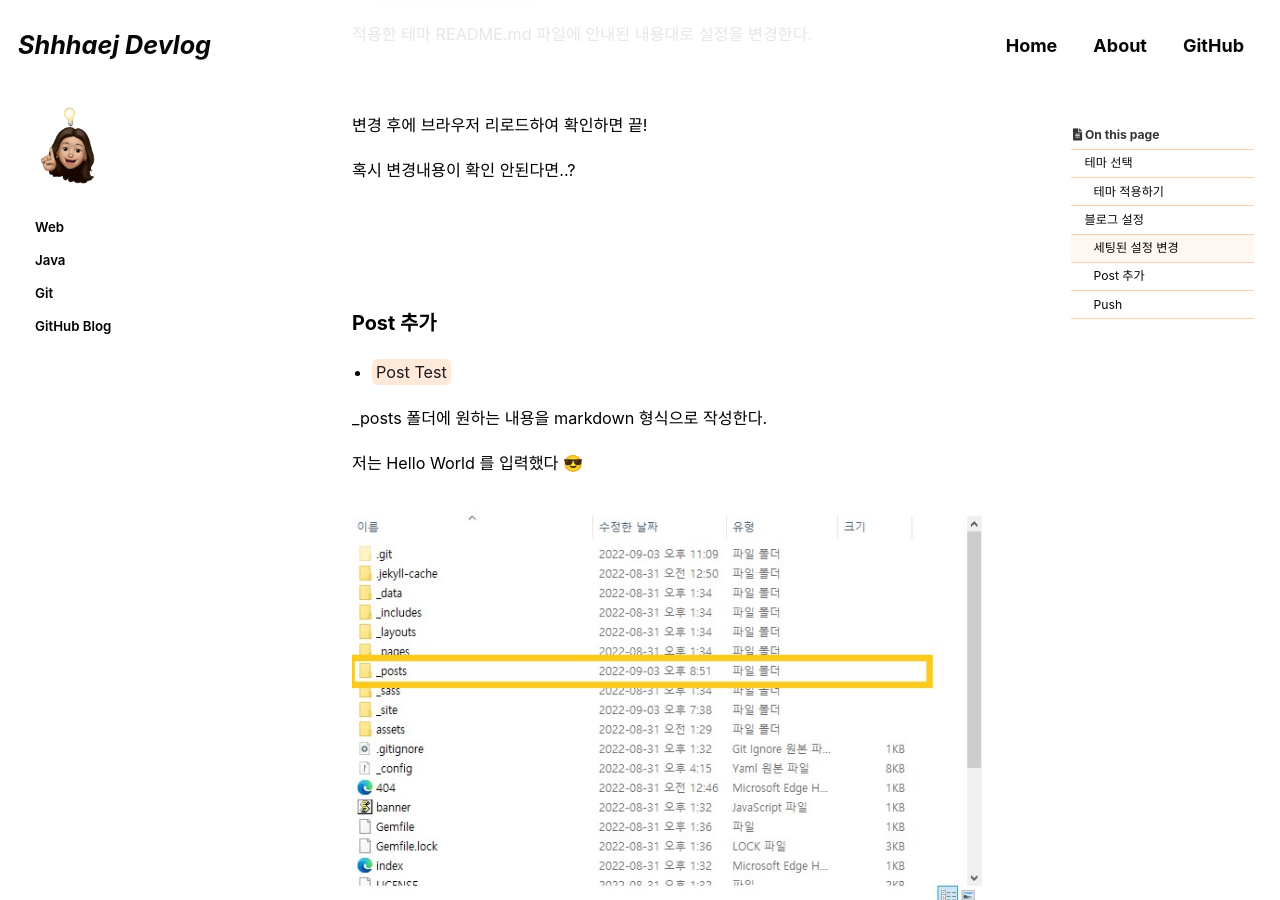
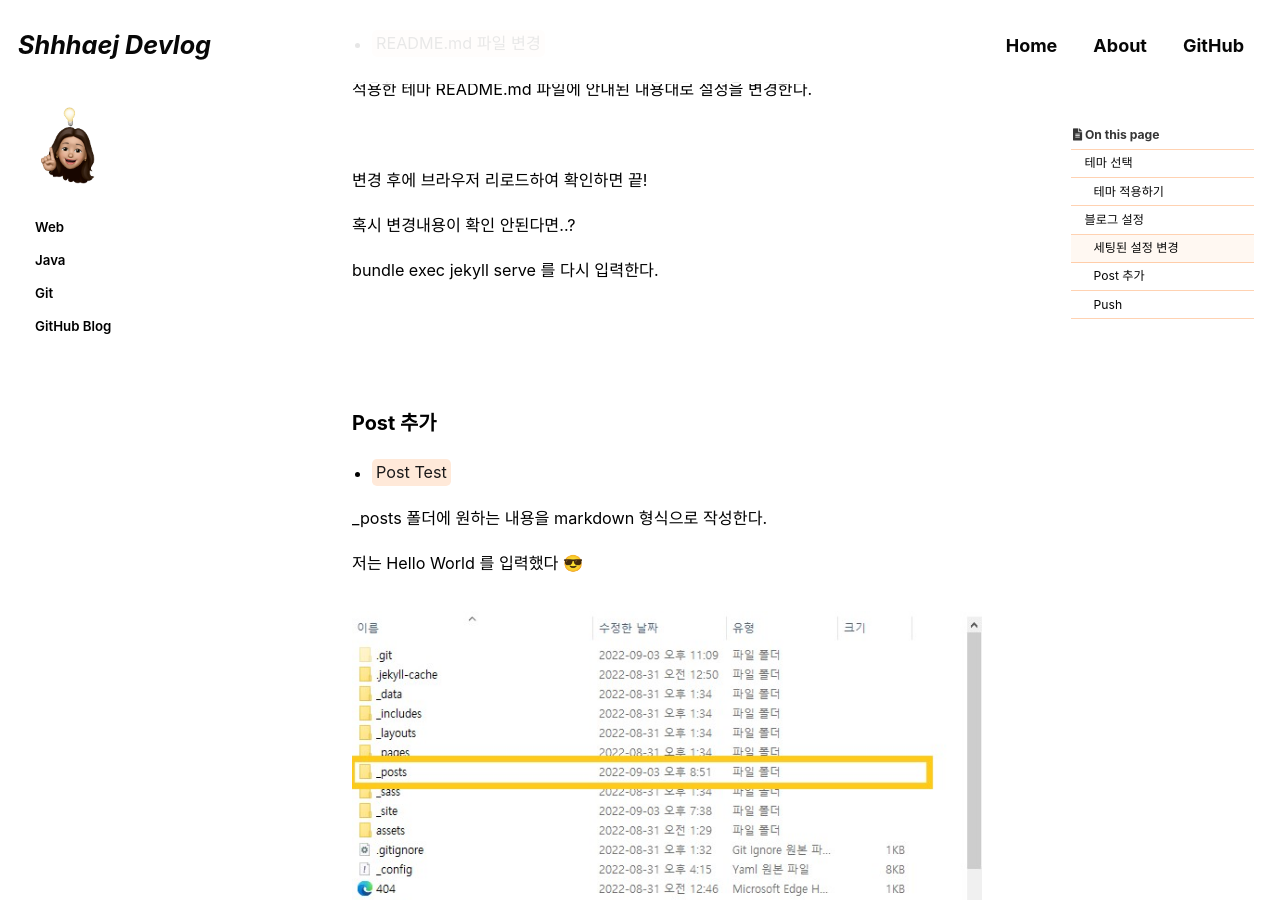
Before and after one commit to shhhaej/shhhaej.github.io, a Jekyll site: the page built from _posts/2021-08-26-github-blog.md, in a window 1280 px wide and 900 px high, scrolled down 5280 px. Built offline with Jekyll 4.4.1, drawn with Linux system fonts in a browser that asks for light colours; cached includes are drawn as plain includes; some web fonts are replaced; comment, search, counter and statistics services are not loaded.

Commit message:
add github blog page.

```diff
--- a/_posts/2021-08-26-github-blog.md
+++ b/_posts/2021-08-26-github-blog.md
@@ -164,9 +164,9 @@ repository : Github Repo url <br>
 masthead_title : 화면 title <br>
 
 author : <br>
-  name : 이름 영역 <br>
-  avatar : "image/xxx.jpg"프로필 사진 경로 <br>
-  location : 지역 <br>
+> name : 이름 영역 <br>
+> avatar : "image/xxx.jpg"프로필 사진 경로 <br>
+> location : 지역 <br>
 
 <br>
 
@@ -179,6 +179,8 @@ author : <br>
 변경 후에 브라우저 리로드하여 확인하면 끝!
 
 혹시 변경내용이 확인 안된다면..?
+
+bundle exec jekyll serve 를 다시 입력한다.
 
 
 <br>
```
